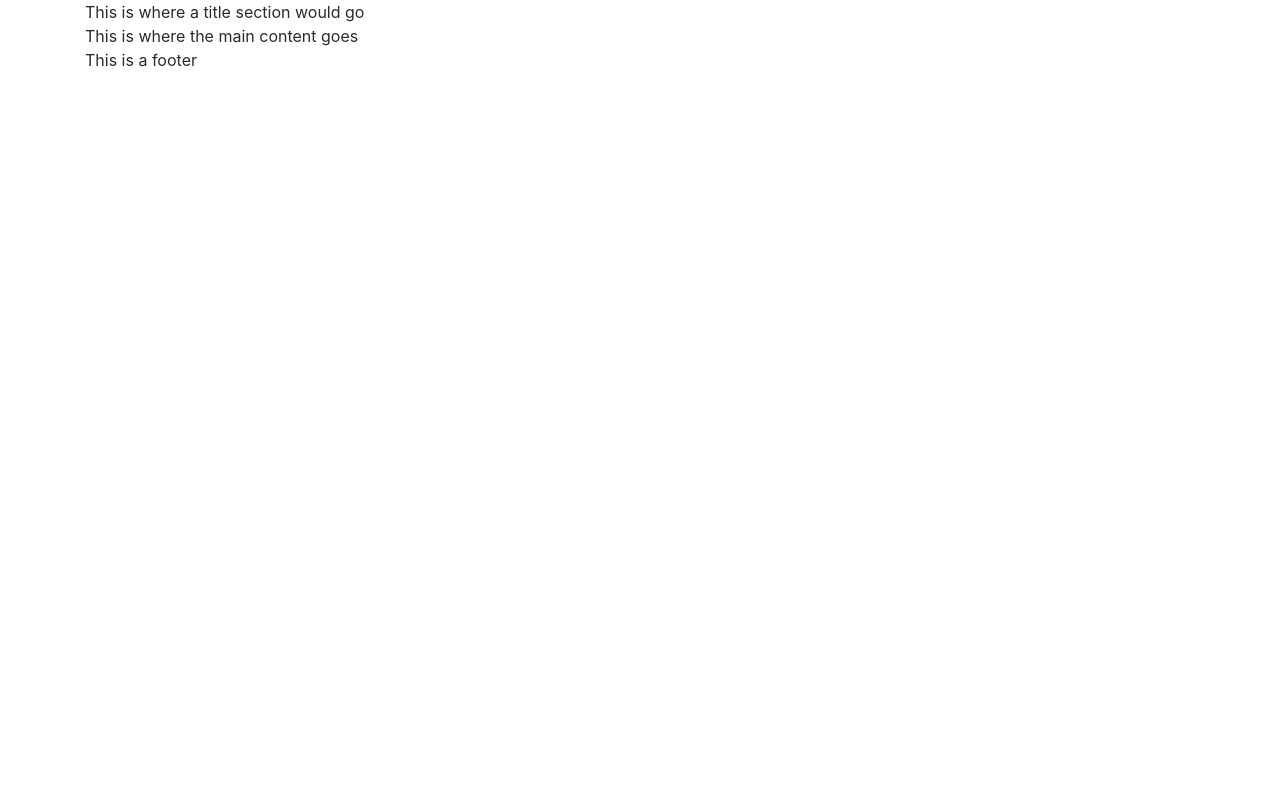
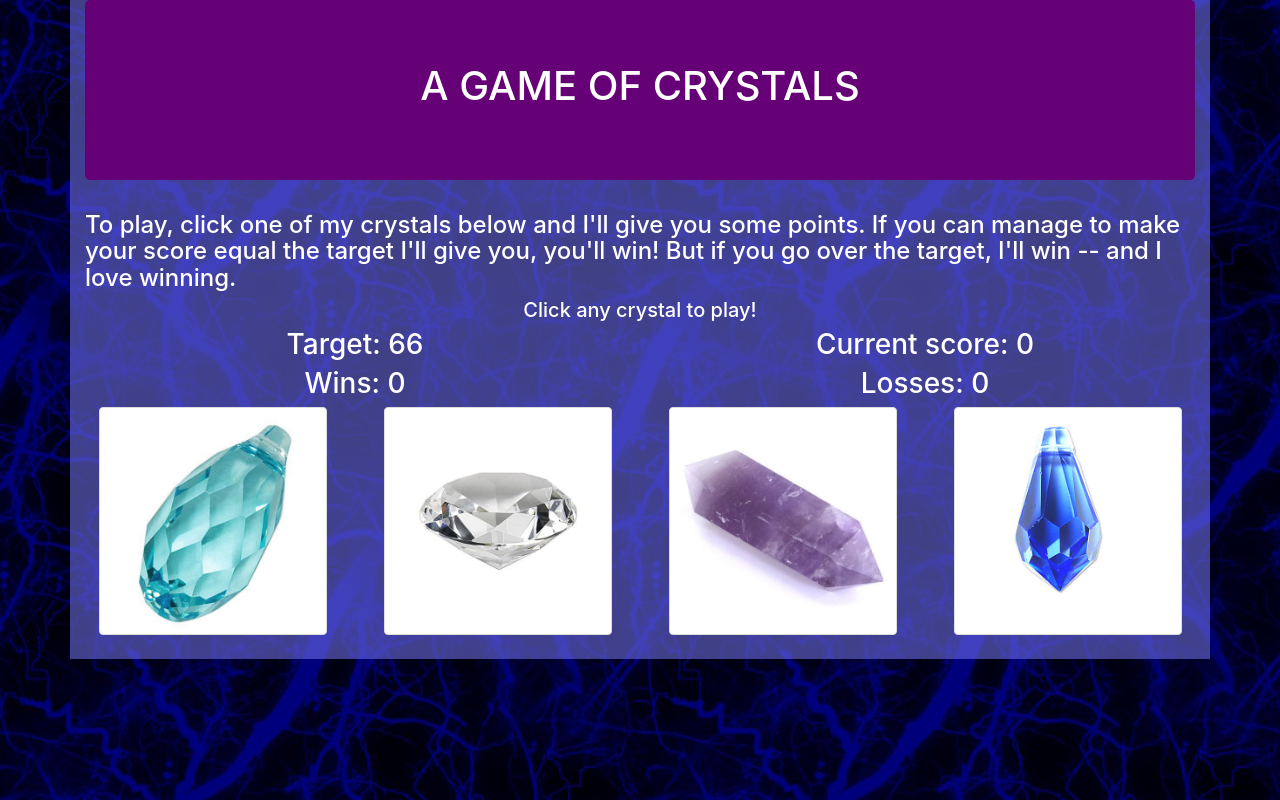
Before and after one commit to TheSamLloyd/CrystalGame, a plain HTML site: page index.html in a window 1280 px wide. Drawn offline with nearby package versions, Linux system fonts and the light colour scheme.

Commit message:
github service not 100% at the moment
committing via upload -- site is done.

```diff
--- a/assets/scripts.js
+++ b/assets/scripts.js
@@ -0,0 +1,57 @@
+function randVal(a,b){
+	return Math.floor(Math.random()*(b-a)+a+1);
+}
+function gameStart(){
+	setScore(0);
+	target=0;
+	$(".crystal").each(function(i){
+		//each crystal gets a random value;
+		$(this).attr("value",randVal(1,12));
+		//this line ensures winning is possible:
+		target+=randVal(0,6)*$(this).attr("value");
+		//programmatically add the images (maybe in the future we want MORE crystals)
+		$(this).attr("src","assets/images/crystal"+i+".jpg")
+	})
+	$("#target").text(target);
+	$("#status-text").text("Click any crystal to play!")
+}
+//init conditions;
+var wins=0; var losses=0;
+gameOver = false;;
+
+gameStart();
+//click listener
+$(".crystal").on("click",function(){
+	if (!gameOver){
+		setScore($(this).attr("value"));
+		check();
+	}
+	else{
+		gameOver=false;
+		gameStart()
+	}
+})
+//helper functions to automate scoring, game winning/loss
+function setScore(n){
+	if (n>0){
+		score+=parseInt(n);
+	}
+	else score=0;
+	$("#score").text(score)
+}
+function check(){
+	if (score==target) win();
+	else if (score>target) lose();
+}
+function win(){
+	//change status text to "you win"
+	$("#status-text").text("You win! Click any crystal to play again! Maybe next time you won't be so lucky.")
+	$("#wins").text(++wins);
+	gameOver=true;
+}
+function lose(){
+	//change status text to "you lose!"
+	$("#status-text").text("You lose! I knew you didn't have it in you. Click any crystal to play again.")
+	$("#losses").text(++losses);
+	gameOver=true;
+}
--- a/assets/style.css
+++ b/assets/style.css
@@ -0,0 +1,21 @@
+body{
+	background: url("images/bg.jpg")
+}
+.container{
+	background: rgba(128,128,255,.5)
+}
+h1, h2, h3, h5{
+	color:white;
+	text-align: center;
+}
+h4{
+	color: white;
+}
+.jumbotron{
+	background: #660077;
+	text-align: center;
+}
+.crystal{
+	width: 20%;
+	height: 20%;
+}
--- a/index.html
+++ b/index.html
@@ -1,7 +1,7 @@
 <!DOCTYPE html>
 <html>
 	<head>
-		<title></title>
+		<title>THE CRYSTAL LAIR</title>
 		<script src="https://ajax.googleapis.com/ajax/libs/jquery/3.2.1/jquery.min.js"></script>
 		<link rel="stylesheet" href="https://maxcdn.bootstrapcdn.com/bootstrap/4.0.0-beta.3/css/bootstrap.min.css" integrity="sha384-Zug+QiDoJOrZ5t4lssLdxGhVrurbmBWopoEl+M6BdEfwnCJZtKxi1KgxUyJq13dy" crossorigin="anonymous">
 		<link rel="stylesheet" href="assets/style.css">
@@ -10,9 +10,43 @@
 	</head>
 	<body>
 		<div class="container">
-			<div class="header">This is where a title section would go</div>
-			<div>This is where the main content goes</div>
-			<div class="footer">This is a footer<div>
+			<div class="jumbotron">
+				<h1>A GAME OF CRYSTALS</h1>
+			</div>
+			<div class="row">
+				<div class="col-md-12">
+					<h4>To play, click one of my crystals below and I'll give you some points. If you can manage to make your score equal the target I'll give you, you'll win! But if you go over the target, I'll win -- and I love winning.
+				</div>
+			</div>
+			<div class="row">
+				<div class="col-md-12">
+					<h5 id="status-text"></h5>
+				</div>
+			</div>
+			<div>
+				<div class="row">
+					<div class="col-md-6">
+						<h3>Target: <a id="target"></a></h3>
+					</div>
+					<div class="col-md-6">
+						<h3>Current score: <a id="score"></a></h3>
+					</div>
+				</div>
+				<div class="row">
+					<div class="col-md-6">
+						<h3>Wins: <a id="wins">0</a></h3>
+					</div>
+					<div class="col-md-6">
+						<h3>Losses: <a id="losses">0</a></h3>
+					</div>
+				</div>
+				<div class="row pb-4">
+					<img class="crystal img-thumbnail mx-auto">
+					<img class="crystal img-thumbnail mx-auto">
+					<img class="crystal img-thumbnail mx-auto">
+					<img class="crystal img-thumbnail mx-auto">
+				</div>
+			</div>
 		</div>
 		<script type="text/javascript" src="assets/scripts.js"></script>
 	</body>
```
Also changed, not shown: assets/images/bg.jpg (added), assets/images/crystal0.jpg (added), assets/images/crystal1.jpg (added), assets/images/crystal2.jpg (added), assets/images/crystal3.jpg (added).
